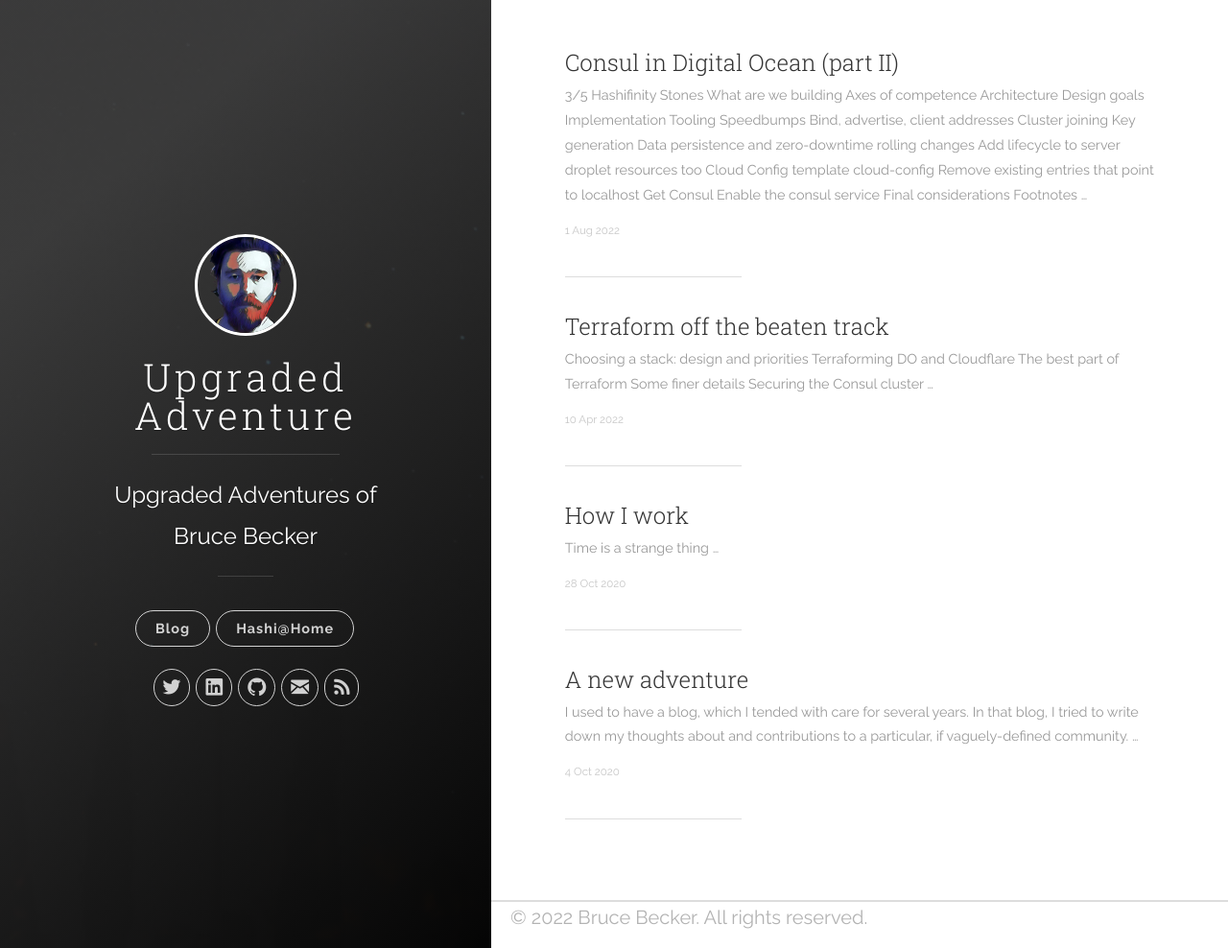
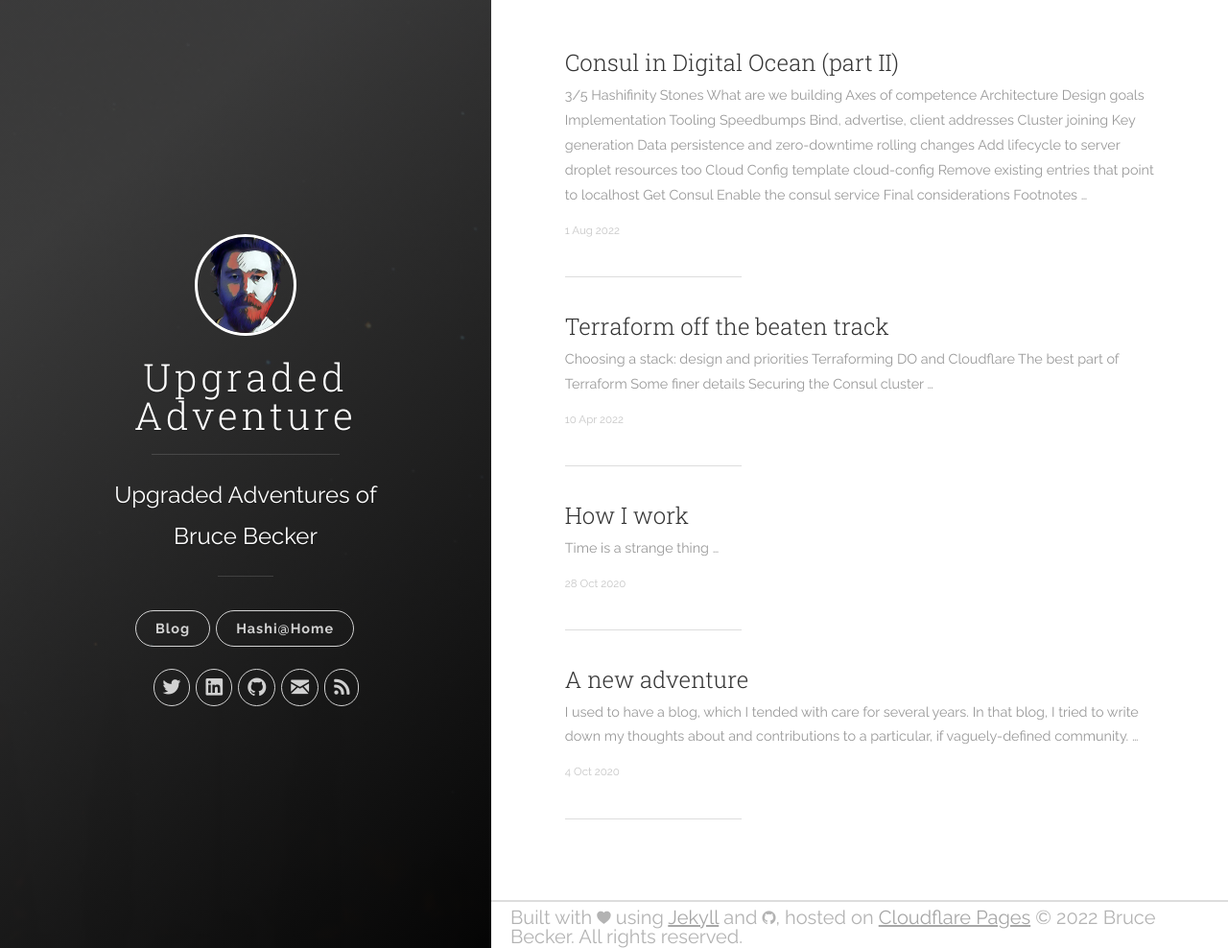
Before and after one commit to brucellino/upgraded-adventure, a Jekyll site: the page built from index.html, in a window 1280 px wide and 988 px high. Shown: the whole window at 96% size. Built offline with Jekyll 4.4.1, drawn with Linux system fonts in a browser that asks for light colours; the list of posts is cut into pages by our own code.

Commit message:
feat(footer): add some deployment details to the footer
Signed-off-by: Bruce Becker <brucellino@protonmail.com>

```diff
--- a/_includes/footer.html
+++ b/_includes/footer.html
@@ -1,5 +1,10 @@
 <footer class="footer">
-  <span class="footer__copyright">&copy; {{ site.time | date: '%Y' }} {{ site.author.name }}. All rights reserved.</span>
+
+  <span class="footer__copyright">
+   Built with <i class="icon icon-heart" aria-hidden="true"></i> using <a href="https://jekyllrb.com">Jekyll</a> and <i class="icon icon-social-github" aria-hidden="true"></i>, hosted on <a href="https://pages.cloudflare.com">Cloudflare Pages</a>
+
+   &copy; {{ site.time | date: '%Y' }} {{ site.author.name }}. All rights reserved.
+  </span>
 </footer>
 
 <script type="text/javascript" src="https://ajax.googleapis.com/ajax/libs/jquery/3.3.1/jquery.min.js"></script>
```
